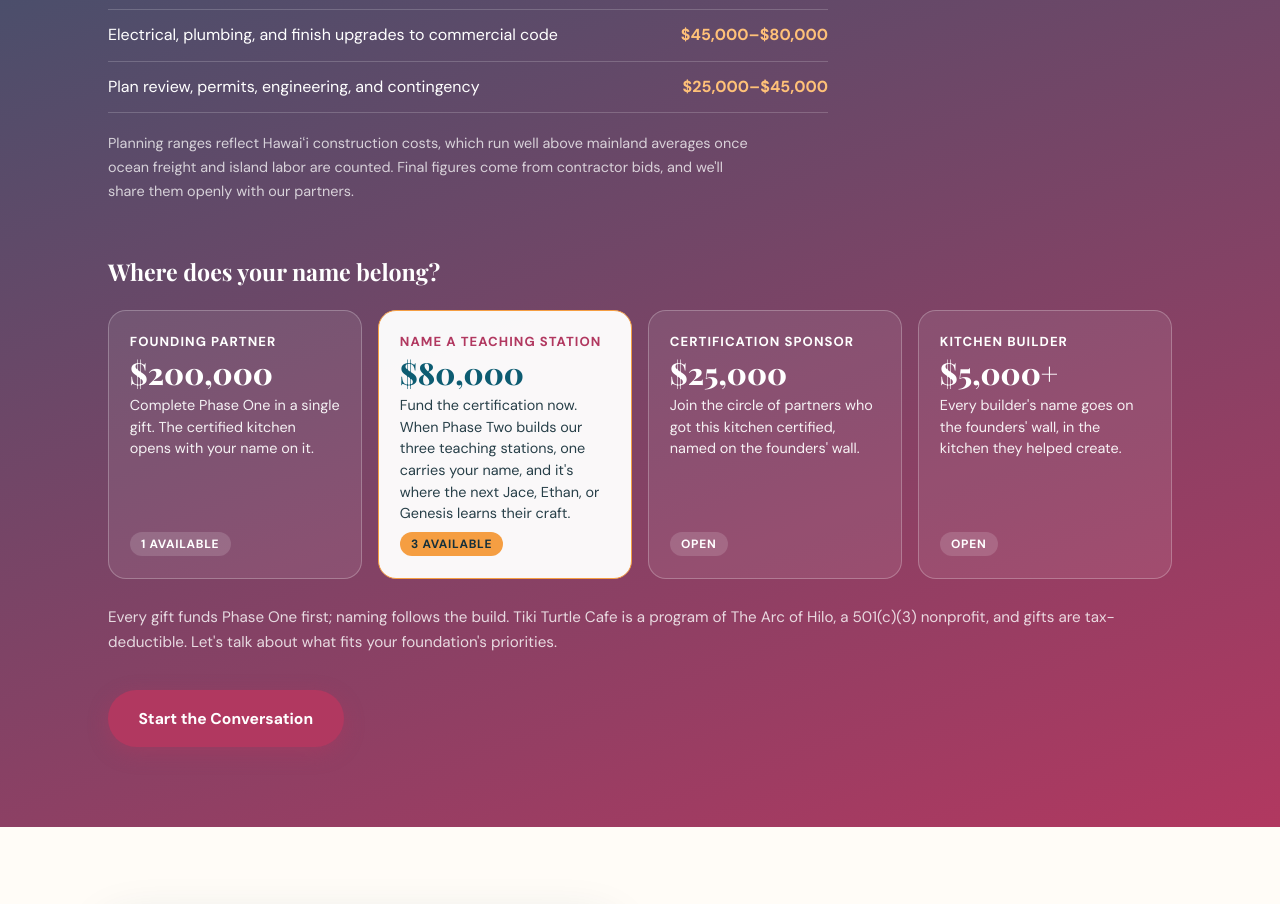
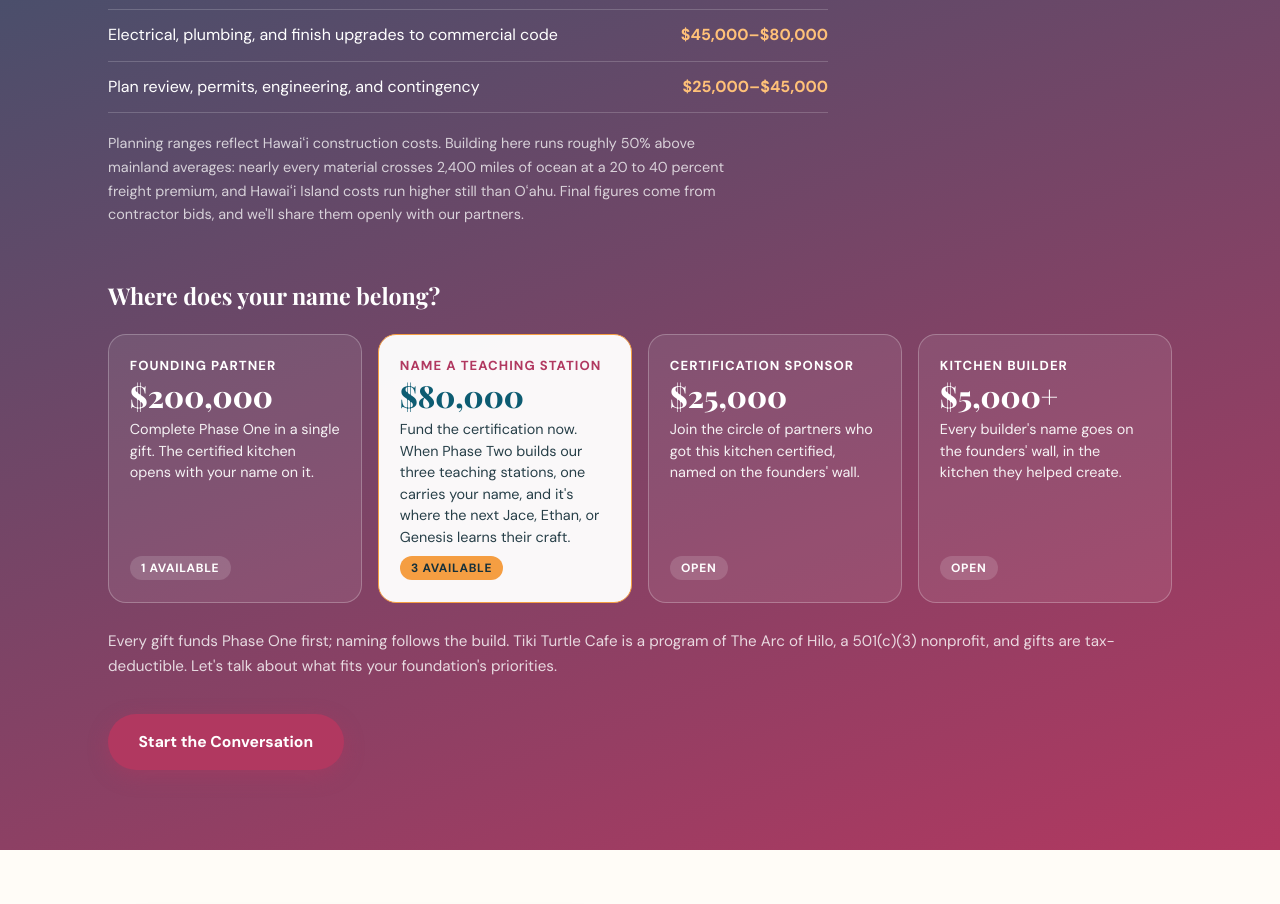
Before and after one commit to getclevara/tikiturtlecafe, a plain HTML site: page funding/index.html in a window 1280 px wide. Shown: the part 7763-8667 px from the top of the page. Drawn offline with nearby package versions, Linux system fonts and the light colour scheme.

Commit message:
State the Hawaii construction premium explicitly in the build note
Names the numbers: ~50% above mainland averages, 20-40% ocean freight
premium on materials, Hawaii Island above Oahu. This is the core
justification for the $200K certification figure.

```diff
--- a/funding/index.html
+++ b/funding/index.html
@@ -575,7 +575,7 @@
                     <li><span>Electrical, plumbing, and finish upgrades to commercial code</span><span class="build-cost">$45,000&ndash;$80,000</span></li>
                     <li><span>Plan review, permits, engineering, and contingency</span><span class="build-cost">$25,000&ndash;$45,000</span></li>
                 </ul>
-                <p class="build-note">Planning ranges reflect Hawaiʻi construction costs, which run well above mainland averages once ocean freight and island labor are counted. Final figures come from contractor bids, and we'll share them openly with our partners.</p>
+                <p class="build-note">Planning ranges reflect Hawaiʻi construction costs. Building here runs roughly 50% above mainland averages: nearly every material crosses 2,400 miles of ocean at a 20 to 40 percent freight premium, and Hawaiʻi Island costs run higher still than Oʻahu. Final figures come from contractor bids, and we'll share them openly with our partners.</p>
             </div>
 
             <div class="tiers reveal">
```
